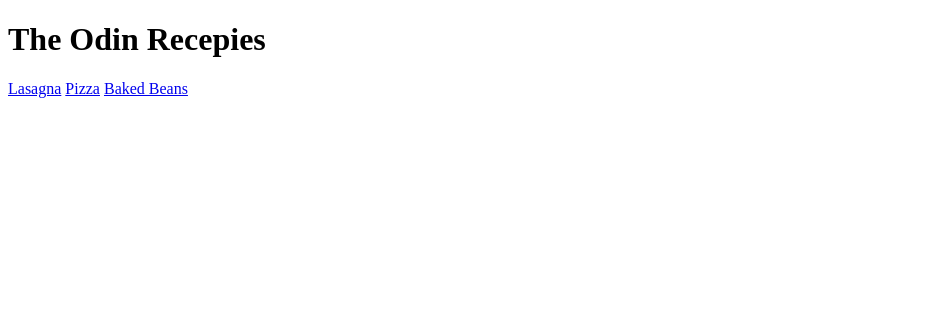
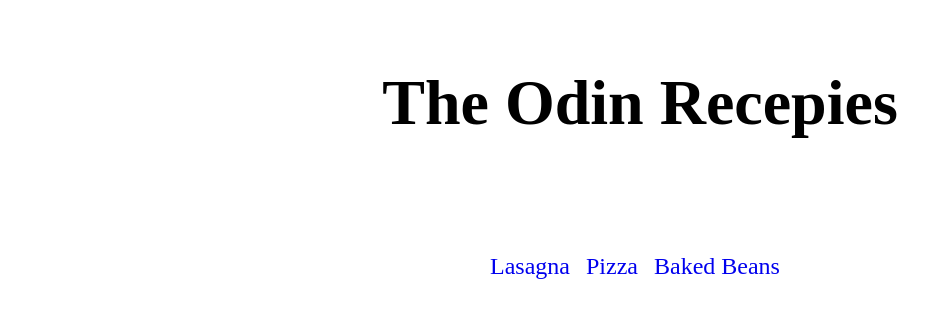
Before and after one commit to Gogsy/odin-recipes, a plain HTML site: page index.html in a window 1280 px wide. Shown: the whole page, without its empty margins (0-952 px from the left). Drawn offline with Linux system fonts and the light colour scheme.

Commit message:
added styles to index file and created seperate folder for styles on for other pages

```diff
--- a/index.html
+++ b/index.html
@@ -3,11 +3,16 @@
 <head>
     <meta charset="UTF-8">
     <title>Document</title>
+    <link rel="stylesheet" href="./recepies/style.css">
 </head>
 <body>
-    <h1>The Odin Recepies</h1>
-    <a href="recepies/lasagna.html">Lasagna</a>
-    <a href="recepies/pizza.html">Pizza</a>
-    <a href="recepies/baked_beans.html">Baked Beans</a>
+    <div class="flex-container">
+        <div class="header"><h1>The Odin Recepies</h1></div>
+            <div class="menu">
+                <a href="recepies/lasagna.html">Lasagna</a>
+                <a href="recepies/pizza.html">Pizza</a>
+                <a href="recepies/baked_beans.html">Baked Beans</a>
+            </div>
+    </div>
 </body>
 </html>
--- a/recepies/style.css
+++ b/recepies/style.css
@@ -1,3 +1,38 @@
+*body {
+    font-family: 'Segoe UI', Tahoma, Geneva, Verdana, sans-serif;
+
+}
+
+
 .lasagna {
     height: 300px;
 }
+
+.flex-container {
+    display: flex;
+    flex-direction: column;
+    align-items: center;
+    gap: 30px;
+}
+
+.header {
+    padding: 15px;
+    font-size: 2rem;
+}
+
+.menu {
+    padding: 15px;
+    margin: 10px;
+    font-size: 1.5rem;
+}
+
+.menu a {
+    padding-right: 10px;
+    text-decoration: none;
+    color: #3f4054
+    border: 1px solid black;
+}
+
+.menu a:active {
+    color: rgb(206, 121, 46)
+}
```
Also changed, not shown: recepies/styles/baked_beans.css (added), recepies/styles/lasagna.css (added), recepies/styles/pizza.css (added).
